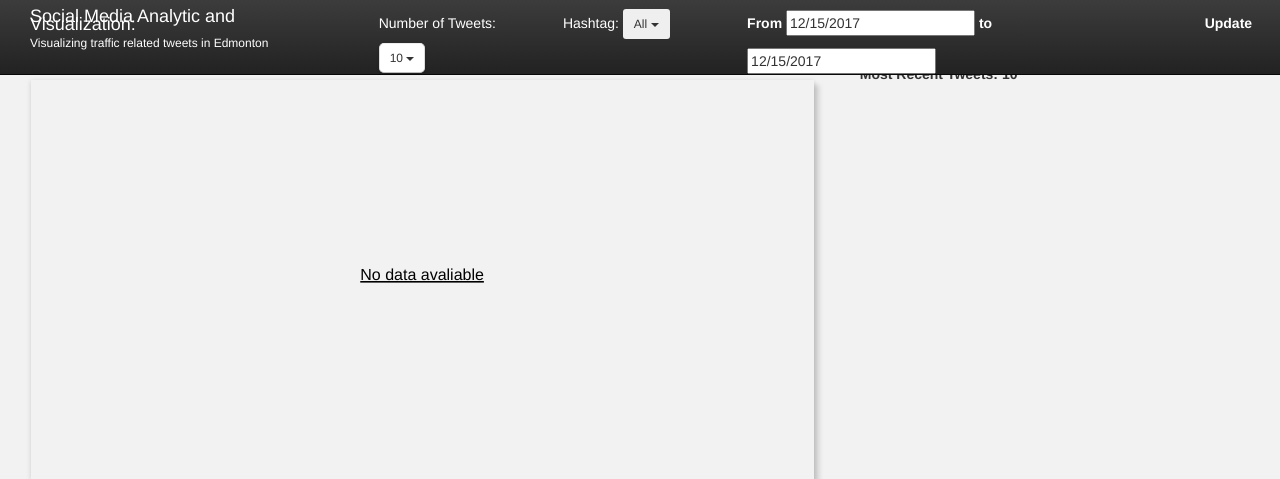
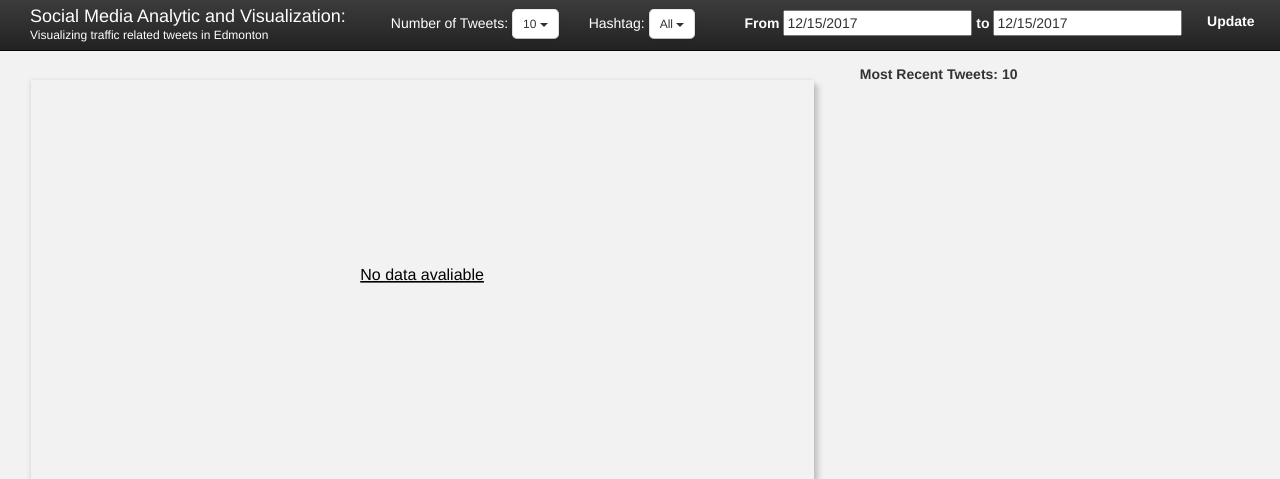
Before and after one commit to ajamal31/Twitter-Sentiment-Analysis, a Django app: page / in a window 1280 px wide. Shown: the top 479 px of the page. Run offline with Django 3.2, Linux system fonts and the light colour scheme; data that the repository does not hold is empty; some libraries are stand-ins or nearby versions.

Commit message:
fix the issue with the navbar on smaller screens

```diff
--- a/traffic_data/static/main.css
+++ b/traffic_data/static/main.css
@@ -1,6 +1,7 @@
 #flex {
   display: flex;
   flex-direction: row;
+  white-space: nowrap;
 }
 
 #date-slider {
@@ -24,7 +25,8 @@
     padding-bottom: 1.0rem;
 }
 
-#tweet_btn {
+#tweet_btn,
+#hashtag-dropdown {
     border-color: #eee #ddd #bbb;
     border-radius: 5px;
     border-style: solid;
```
